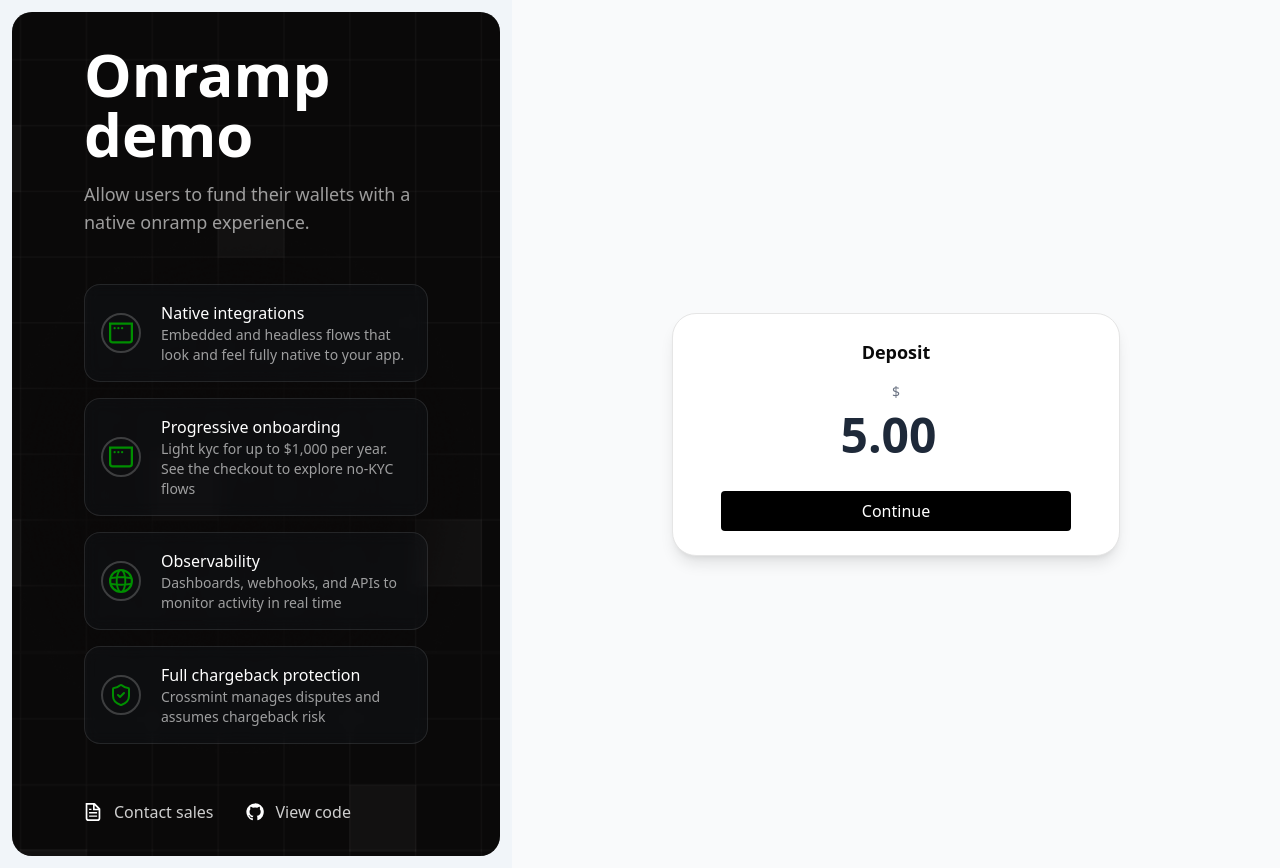
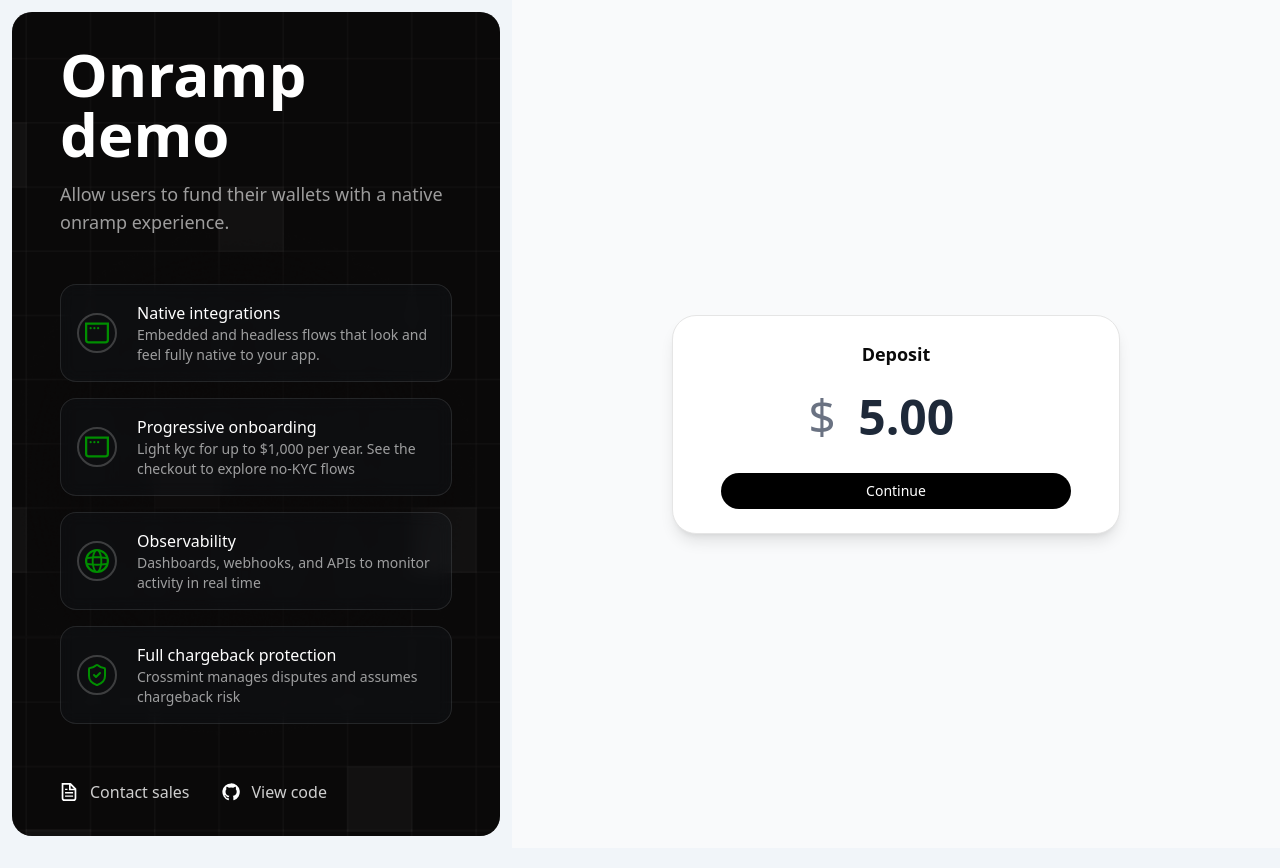
Before and after one commit to Crossmint/onramp-quickstart, a Next.js app: page / in a window 1280 px wide. Built offline with nearby package versions, Linux system fonts and the light colour scheme.

Commit message:
More UX improvements

```diff
--- a/components/feature-highlights.tsx
+++ b/components/feature-highlights.tsx
@@ -43,7 +43,7 @@ export default function FeatureHighlights() {
 
   return (
     <div
-      className="relative hidden lg:flex flex-col rounded-[20px] justify-center px-18 py-8 m-3 col-span-2"
+      className="relative hidden lg:flex flex-col rounded-[20px] justify-center px-12 py-8 m-3 col-span-2"
       style={{
         backgroundImage: `url('/grid-bg.png')`,
         backgroundSize: "cover",
--- a/components/onramp-deposit.tsx
+++ b/components/onramp-deposit.tsx
@@ -47,10 +47,10 @@ export default function OnrampDeposit({
 
       {children}
 
-      <div className="mt-4 flex flex-col items-center">
-        <div className="text-sm text-gray-500">$</div>
+      <div className="mt-4 flex items-center justify-center gap-2">
+        <div className="text-5xl text-gray-500">$</div>
         <input
-          className="text-5xl font-semibold text-gray-800 text-center outline-none w-full max-w-[240px]"
+          className="text-5xl font-semibold text-gray-800 text-center outline-none max-w-[140px]"
           type="number"
           min={0}
           step={1}
@@ -64,7 +64,7 @@ export default function OnrampDeposit({
       {order.totalUsd == null && (
         <div className="mt-6">
           <button
-            className="bg-black text-white rounded px-4 py-2 w-full disabled:opacity-50"
+            className="bg-black text-white rounded-full px-5 py-2 text-sm w-full disabled:opacity-50"
             onClick={onContinue}
             disabled={order.status === "creating-order"}
           >
```
